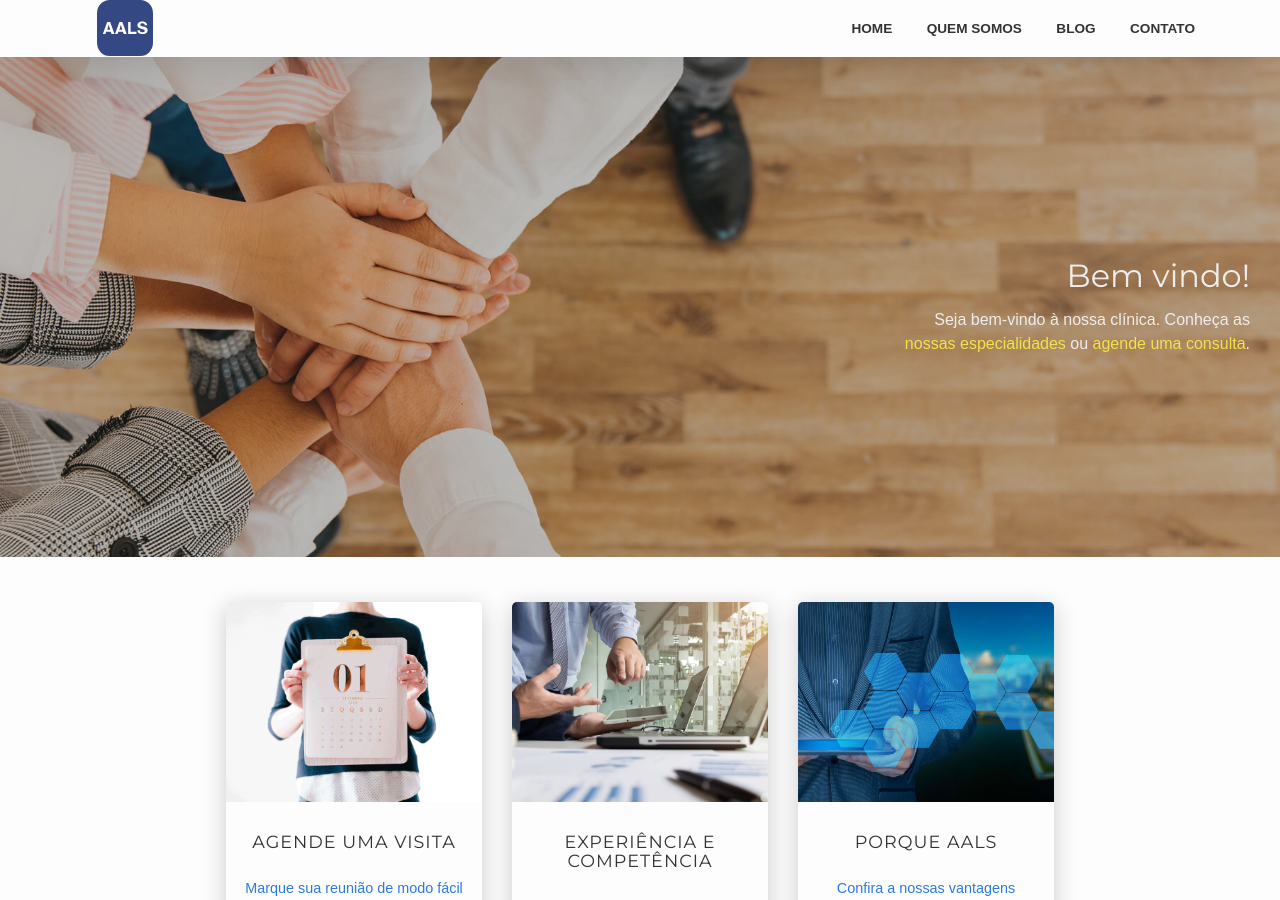
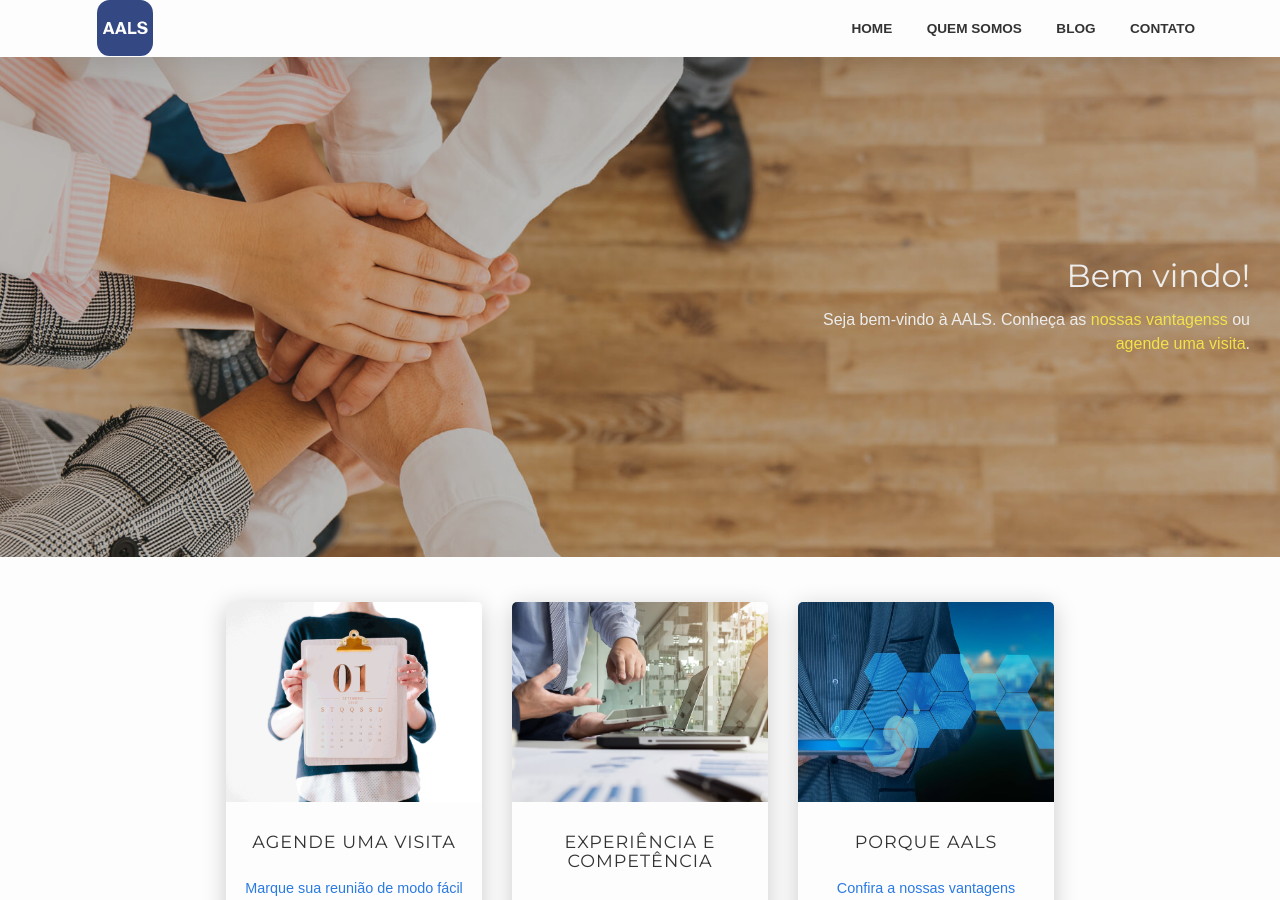
Before and after one commit to aalslogistica/aalslogistica.github.io, a Jekyll site: the page built from index.html, in a window 1280 px wide and 900 px high. Built offline with Jekyll 4.4.1, drawn with Linux system fonts in a browser that asks for light colours; some web fonts are replaced.

Commit message:
Updated Bem Vindo

```diff
--- a/_slides/bem-vindo.markdown
+++ b/_slides/bem-vindo.markdown
@@ -8,6 +8,6 @@ text-position: right
 classes: dark
 ---
 
-Seja bem-vindo à nossa clínica. Conheça as
-<a href="{{ site.baseurl }}/especialidades" data-text="nowrap">nossas especialidades</a> ou
-<a href="#contato" data-text="nowrap">agende uma consulta</a>.
+Seja bem-vindo à AALS. Conheça as
+<a href="{{ site.baseurl }}/vantagens" data-text="nowrap">nossas vantagenss</a> ou
+<a href="#contato" data-text="nowrap">agende uma visita</a>.
```
